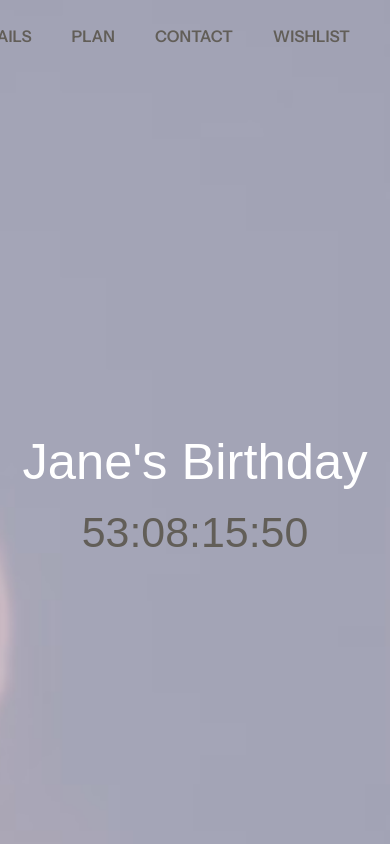
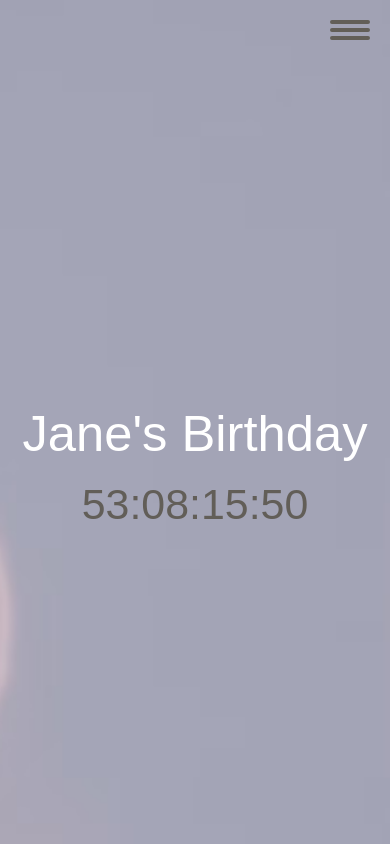
Before and after one commit to mn46/birthday-invitation, a Next.js app: page / in a window 390 px wide. Shown: the top 844 px of the page. Built offline with nearby package versions, Linux system fonts and the light colour scheme; no server answers; the database is empty; a web font is replaced by a local one.

Commit message:
Add mobile navigation

```diff
--- a/app/(components)/Navigation.jsx
+++ b/app/(components)/Navigation.jsx
@@ -1,8 +1,27 @@
-import Link from "next/link";
+"use client";
+
+import { useState } from "react";
 
 const Navigation = () => {
+  const [isOpen, setIsOpen] = useState(false);
+
   return (
-    <ul className="mx-10 mb-6 pt-6 flex gap-10 justify-end text-text font-instrument-sans">
+    <div className="pt-5 pr-5 flex flex-col items-end">
+      <button
+        className="md:hidden flex flex-col items-end"
+        onClick={() => setIsOpen((prev) => !prev)}
+      >
+        <div className="border-2 border-text w-10 mb-1 rounded-full"></div>
+        <div className="border-2 border-text w-10 mb-1 rounded-full"></div>
+        <div className="border-2 border-text w-10 mb-1 rounded-full"></div>
+      </button>
+      <ul
+        className={`flex flex-col md:flex-row gap-10 justify-end md:mx-10 mb-6 py-4 md:py-0 px-4 md:px-0 text-text font-instrument-sans ${
+          isOpen
+            ? "absolute top-12 bg-primary md:bg-transparent rounded-xl"
+            : "hidden md:flex"
+        }`}
+      >
         <li className="nav-link">
           <a href="#details">details</a>
         </li>
@@ -16,6 +35,7 @@ const Navigation = () => {
           <a href="#wishlist">wishlist</a>
         </li>
       </ul>
+    </div>
   );
 };
 
```
Lines whose indentation alone changed are shown as unchanged.
